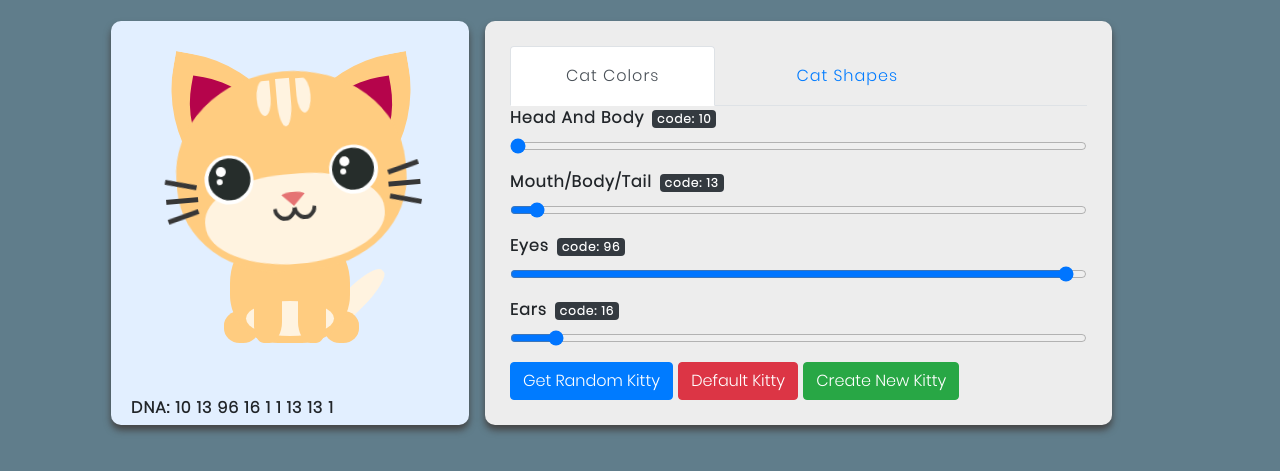
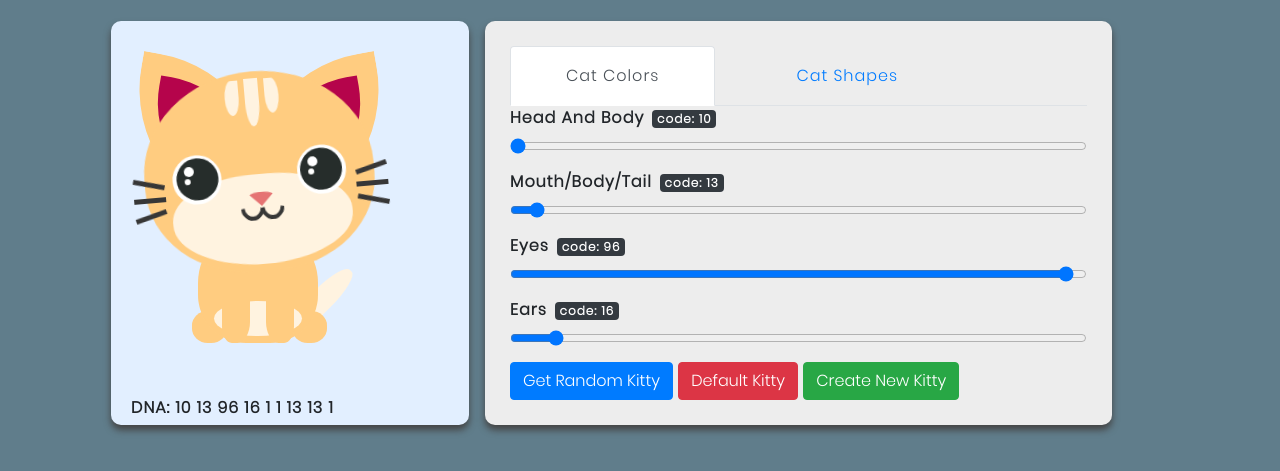
Before and after one commit to kmichie32/CryptoKittyClone, a website: page client/index.html in a window 1280 px wide. Shown: the part 301-772 px from the top of the page. Drawn offline with Linux system fonts and the light colour scheme.

Commit message:
cleaned up formatting for cat

```diff
--- a/client/assets/css/factory.css
+++ b/client/assets/css/factory.css
@@ -2,7 +2,7 @@
     background-color: #e2efff;
     border-radius: 10px;
     padding-top: 50px;
-    padding-left: 65px;
+    padding-left: 33px;
     padding-bottom: 100px;
 }
 
```
